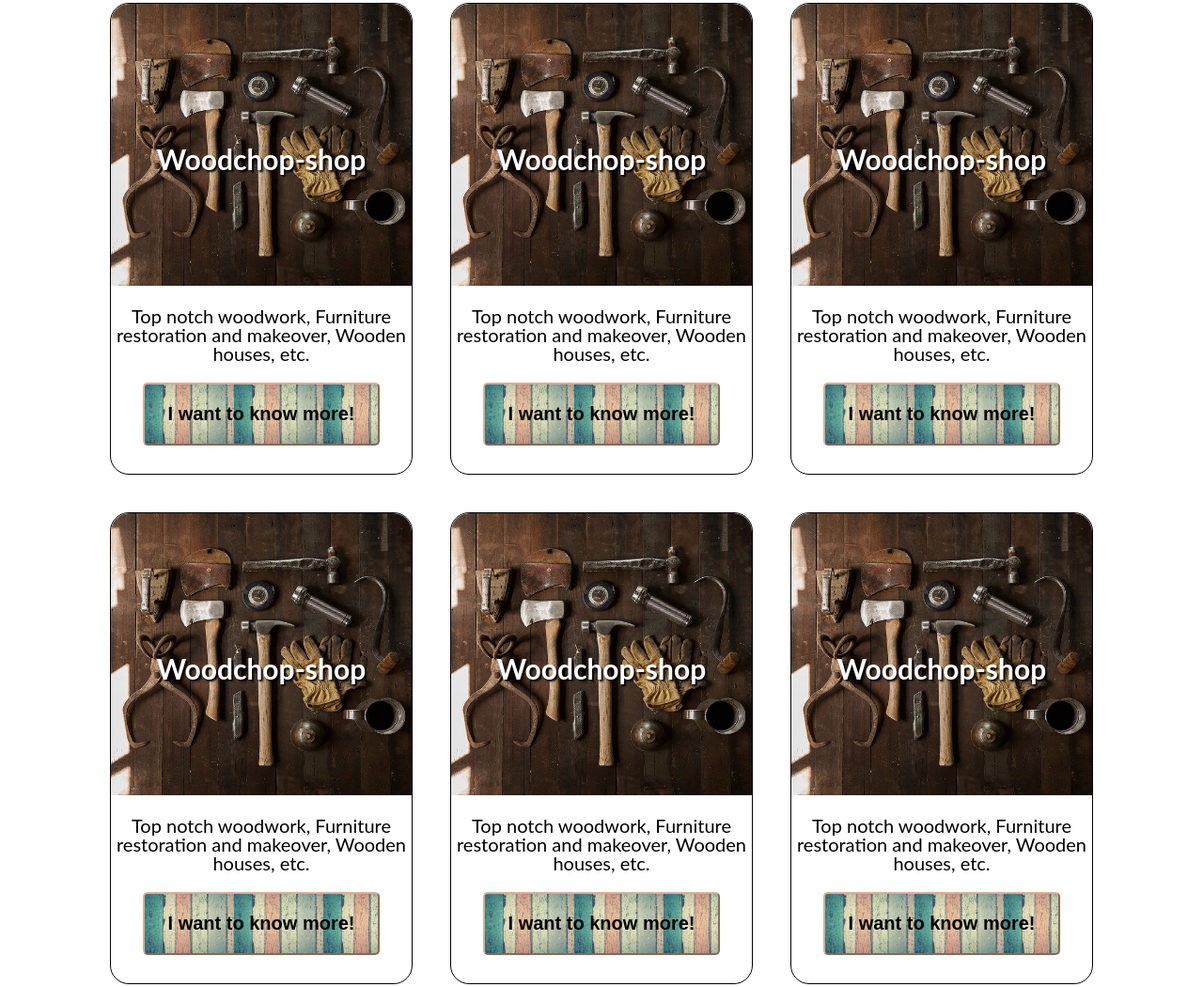
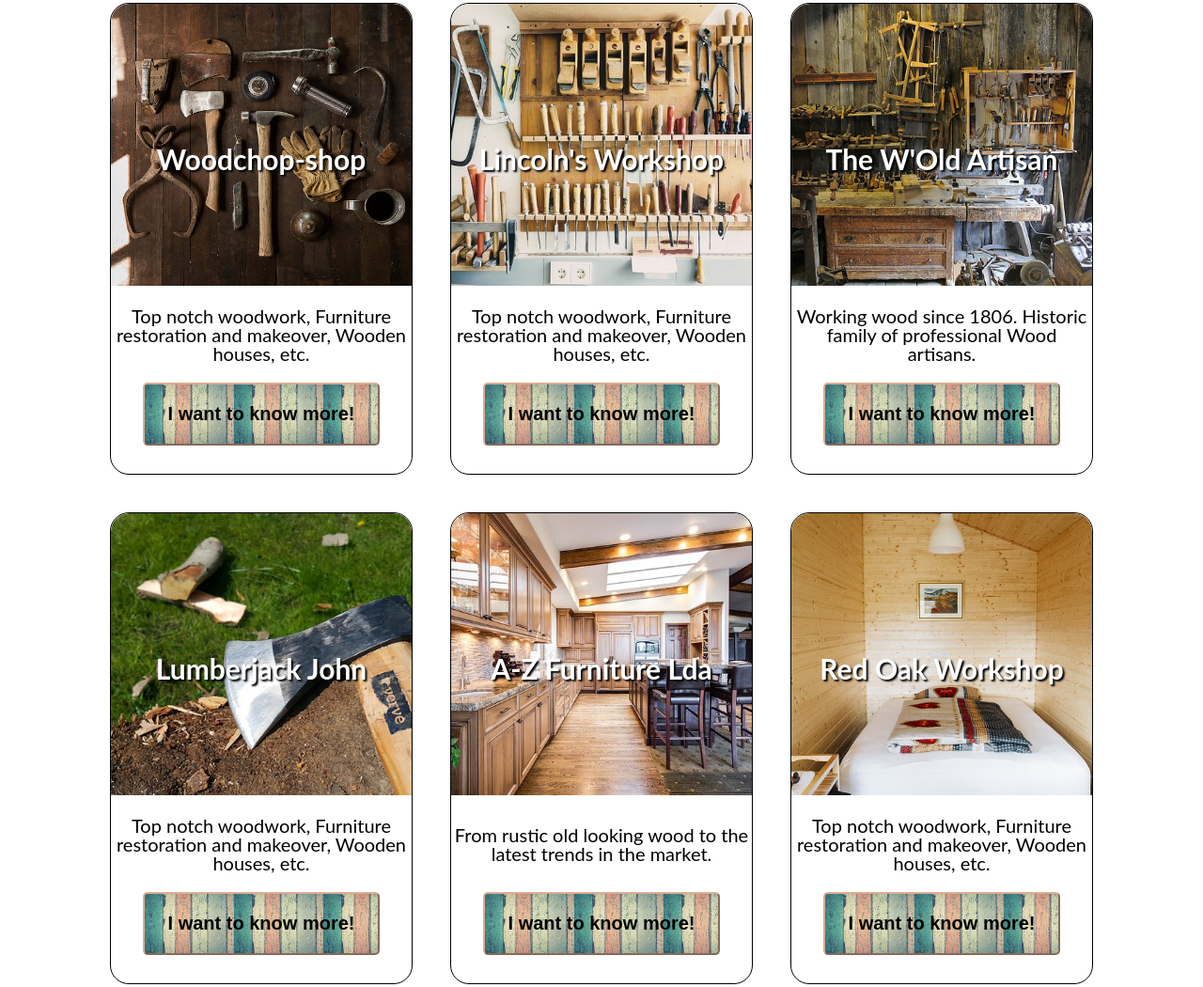
Before and after one commit to artur-59/Project-1, a plain HTML site: page carpentry.html in a window 1280 px wide. Shown: the part 427-1477 px from the top of the page at 94% size. Drawn offline with Linux system fonts and the light colour scheme.

Commit message:
changed names, some descpriptions and added new photos

```diff
--- a/carpentry.css
+++ b/carpentry.css
@@ -142,7 +142,7 @@ body {
         height: 500px;
     }
 
-    .partner-img {
+    .partner-img-1 {
         background-image: url(/carpentry-img/tools-498202_640.png);
         background-size: cover;
         background-position: center;
@@ -152,7 +152,107 @@ body {
         border-top-right-radius: 20px;
     }
 
-    .partner-img h2 {
+    .partner-img-1 h2 {
+        display: flex;
+        justify-content: center;
+        margin-top: 150px;
+        font-size: 30px;
+        font-weight: bold;
+        text-shadow: 2px 2px 2px #000000;
+        color: #ffffff;
+    }
+
+    .partner-img-2 {
+        background-image: url(/carpentry-img/tools-690038_640.png);
+        background-size: cover;
+        background-position: center;
+        position: relative;
+        height: 300px;
+        border-top-left-radius: 20px;
+        border-top-right-radius: 20px;
+    }
+
+    .partner-img-2 h2 {
+        display: flex;
+        justify-content: center;
+        margin-top: 150px;
+        font-size: 30px;
+        font-weight: bold;
+        text-shadow: 2px 2px 2px #000000;
+        color: #ffffff;
+    }
+
+    .partner-img-3 {
+        background-image: url(/carpentry-img/workshop-984022_640.png);
+        background-size: cover;
+        background-position: center;
+        position: relative;
+        height: 300px;
+        border-top-left-radius: 20px;
+        border-top-right-radius: 20px;
+    }
+
+    .partner-img-3 h2 {
+        display: flex;
+        justify-content: center;
+        margin-top: 150px;
+        font-size: 30px;
+        font-weight: bold;
+        text-shadow: 2px 2px 2px #000000;
+        color: #ffffff;
+    }
+
+    .partner-img-4 {
+        background-image: url(/carpentry-img/ax-2265541_640.png);
+        background-size: cover;
+        background-position: center;
+        position: relative;
+        height: 300px;
+        border-top-left-radius: 20px;
+        border-top-right-radius: 20px;
+    }
+
+    .partner-img-4 h2 {
+        display: flex;
+        justify-content: center;
+        margin-top: 150px;
+        font-size: 30px;
+        font-weight: bold;
+        text-shadow: 2px 2px 2px #000000;
+        color: #ffffff;
+    }
+
+    .partner-img-5 {
+        background-image: url(/carpentry-img/kitchen-2400367_640.png);
+        background-size: cover;
+        background-position: center;
+        position: relative;
+        height: 300px;
+        border-top-left-radius: 20px;
+        border-top-right-radius: 20px;
+    }
+
+    .partner-img-5 h2 {
+        display: flex;
+        justify-content: center;
+        margin-top: 150px;
+        font-size: 30px;
+        font-weight: bold;
+        text-shadow: 2px 2px 2px #000000;
+        color: #ffffff;
+    }
+
+    .partner-img-6 {
+        background-image: url(/carpentry-img/cabin-413770_640.png);
+        background-size: cover;
+        background-position: center;
+        position: relative;
+        height: 300px;
+        border-top-left-radius: 20px;
+        border-top-right-radius: 20px;
+    }
+
+    .partner-img-6 h2 {
         display: flex;
         justify-content: center;
         margin-top: 150px;
--- a/carpentry.html
+++ b/carpentry.html
@@ -42,7 +42,7 @@
 </section>
 <section class="carpenters-cards">
   <div class="card-number">
-    <div class="partner-img">
+    <div class="partner-img-1">
       <h2>Woodchop-shop</h2>
     </div>
     <div class="description">
@@ -55,8 +55,8 @@
   </div>
   </div>
   <div class="card-number">
-    <div class="partner-img">
-      <h2>Woodchop-shop</h2>
+    <div class="partner-img-2">
+      <h2>Lincoln's Workshop</h2>
     </div>
     <div class="description">
       <p>Top notch woodwork, Furniture restoration and makeover, Wooden houses, etc.</p>
@@ -68,8 +68,21 @@
     </div>
   </div>
   <div class="card-number">
-    <div class="partner-img">
-      <h2>Woodchop-shop</h2>
+    <div class="partner-img-3">
+      <h2>The W'Old Artisan</h2>
+    </div>
+    <div class="description">
+      <p>Working wood since 1806. Historic family of professional Wood artisans.</p>
+    </div>
+    <div class="click-me">
+      <button>
+        <span>I want to know more!</span>
+      </button>
+    </div>
+  </div>
+  <div class="card-number">
+    <div class="partner-img-4">
+      <h2>Lumberjack John</h2>
     </div>
     <div class="description">
       <p>Top notch woodwork, Furniture restoration and makeover, Wooden houses, etc.</p>
@@ -81,11 +94,11 @@
     </div>
   </div>
   <div class="card-number">
-    <div class="partner-img">
-      <h2>Woodchop-shop</h2>
+    <div class="partner-img-5">
+      <h2>A-Z Furniture Lda</h2>
     </div>
     <div class="description">
-      <p>Top notch woodwork, Furniture restoration and makeover, Wooden houses, etc.</p>
+      <p>From rustic old looking wood to the latest trends in the market.</p>
     </div>
     <div class="click-me">
       <button>
@@ -94,21 +107,8 @@
     </div>
   </div>
   <div class="card-number">
-    <div class="partner-img">
-      <h2>Woodchop-shop</h2>
-    </div>
-    <div class="description">
-      <p>Top notch woodwork, Furniture restoration and makeover, Wooden houses, etc.</p>
-    </div>
-    <div class="click-me">
-      <button>
-        <span>I want to know more!</span>
-      </button>
-    </div>
-  </div>
-  <div class="card-number">
-    <div class="partner-img">
-      <h2>Woodchop-shop</h2>
+    <div class="partner-img-6">
+      <h2>Red Oak Workshop</h2>
     </div>
     <div class="description">
       <p>Top notch woodwork, Furniture restoration and makeover, Wooden houses, etc.</p>
```
Also changed, not shown: carpentry-img/ax-2265541_640.png (added), carpentry-img/cabin-413770_640.png (added), carpentry-img/kitchen-2400367_640.png (added), carpentry-img/tools-690038_640.png (added), carpentry-img/workshop-984022_640.png (added), 5 other files.
